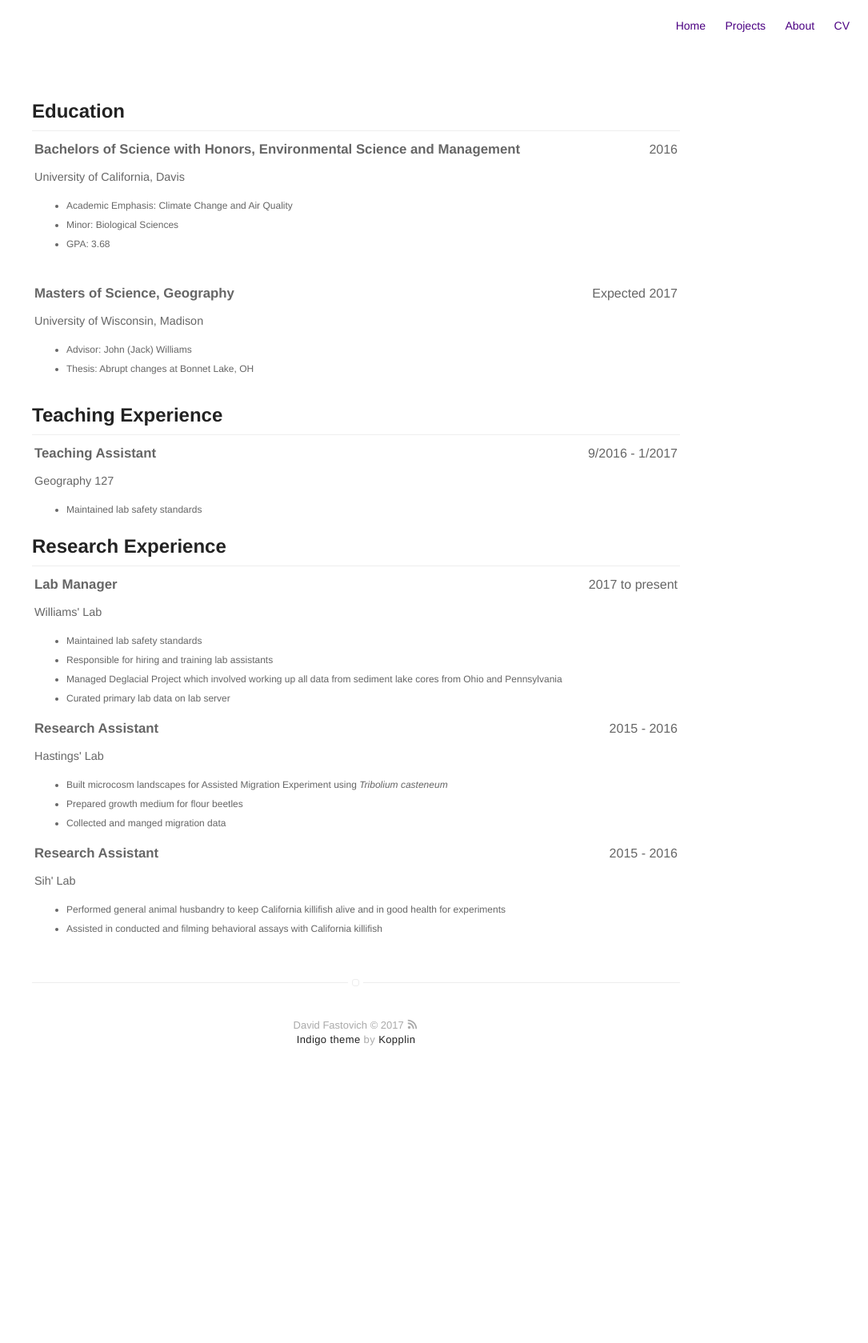
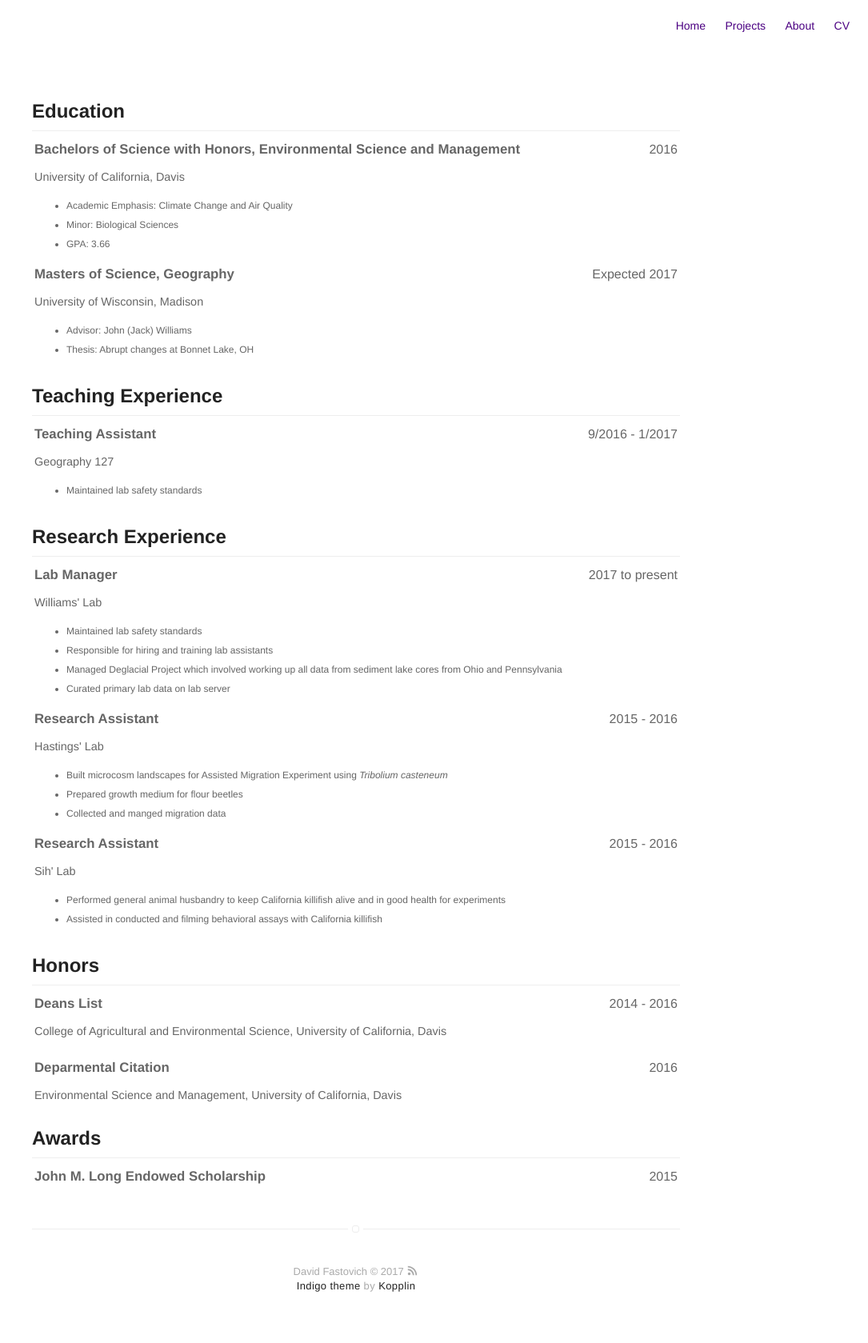
Before and after one commit to davidfastovich/davidfastovich.github.io, a Jekyll site: the page built from cv.md, in a window 1280 px wide. Shown: the whole page at 80% size, without its empty margins (195-1280 px from the left). Built offline with Jekyll 4.4.1, drawn with Linux system fonts in a browser that asks for light colours; before the commit the page ends 1371 px from its top, so only the background shows below that.

Commit message:
Finished formatting the rest of CV, still need to change to paragraphs

```diff
--- a/cv.md
+++ b/cv.md
@@ -18,12 +18,10 @@ layout: page
 			<ul>
 				<li> Academic Emphasis: Climate Change and Air Quality </li>
 				<li> Minor: Biological Sciences </li>
-				<li> GPA: 3.68 </li>
+				<li> GPA: 3.66 </li>
 			</ul>
 		</td>
 	</tr>
-	<tr class="separator" />
-	<tr class="separator" />
 	<tr>
 		<td style="font-size:105%;"><b> Masters of Science, Geography </b></td>
 		<td align="right"> Expected 2017 </td>
@@ -61,6 +59,7 @@ layout: page
 			</ul>
 		</td>
 	</tr>
+	<tr class="separator" />
 </table>
 
 <h2 style="font-size:150%;"> Research Experience </h2>
@@ -117,3 +116,40 @@ layout: page
 			</ul>
 		</td>
 	</tr>
+	<tr class="separator" />
+</table>
+
+<h2 style="font-size:150%;"> Honors </h2>
+<hr>
+<table style="width:100%">
+	<tr>
+		<td style="font-size:105%;"><b> Deans List </b></td>
+		<td align="right"> 2014 - 2016 </td>
+	</tr>
+	<tr class="separator" />
+	<tr style="font-size:90%;">
+		<td> College of Agricultural and Environmental Science, University of California, Davis </td>
+	</tr>
+	<tr class="separator" />
+	<tr class="separator" />
+	<tr>
+		<td style="font-size:105%;"><b> Deparmental Citation </b></td>
+		<td align="right"> 2016 </td>
+	</tr>
+	<tr class="separator" />
+	<tr style="font-size:90%;">
+		<td> Environmental Science and Management, University of California, Davis </td>
+	</tr>
+	<tr class="separator" />
+	<tr class="separator" />
+</table>
+
+<h2 style="font-size:150%;"> Awards </h2>
+<hr>
+<table style="width:100%">
+	<tr>
+		<td style="font-size:105%;"><b> John M. Long Endowed Scholarship </b></td>
+		<td align="right"> 2015 </td>
+	</tr>
+	<tr class="separator" />
+</table>
```
Also changed, not shown: 1 other file.
